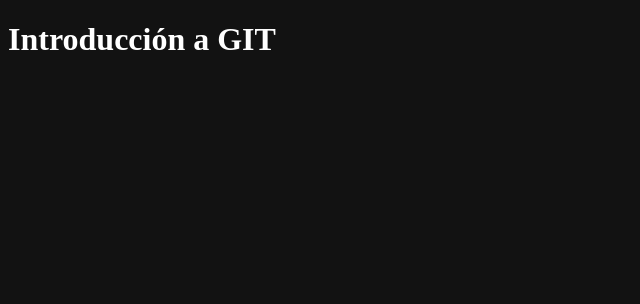
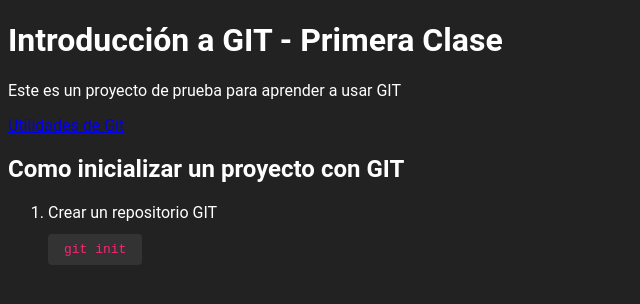
Before and after one commit to IsraelAvilaF/73447-Introduccion-git, a plain HTML site: page index.html in a window 1280 px wide. Shown: the whole page, without its empty margins (0-640 px from the left). Drawn offline with Linux system fonts and the light colour scheme.

Commit message:
Añadiendo instrucciones de comandos git

```diff
--- a/css/styles.css
+++ b/css/styles.css
@@ -1,4 +1,12 @@
 body{
-    background-color: #121212;
+    background-color: #222;
     color: white;
+    font-family: 'Roboto', sans-serif;
 }
+
+code{
+    color: #f92672;
+    padding: .5rem 1rem;
+    border-radius: .25rem;
+    background-color: #333;
+}
--- a/index.html
+++ b/index.html
@@ -8,6 +8,20 @@
     <link rel="stylesheet" href="/css/styles.css">
 </head>
 <body>
-    <h1>Introducción a GIT</h1>
+    <h1>Introducción a GIT - Primera Clase</h1>
+    <p>Este es un proyecto de prueba para aprender a usar GIT</p>
+
+    <a href="/pages/git-utils/git-utils.html">Utilidades de Git</a>
+    <h2>Como inicializar un proyecto con GIT</h2>
+
+    <ol>
+        <li>
+            <p>Crear un repositorio GIT</p>
+            <code>
+                git init
+            </code>
+
+        </li>
+    </ol>
 </body>
 </html>
```
Also changed, not shown: pages/git-utils/git-utils.html (added, +11 -0 lines).
